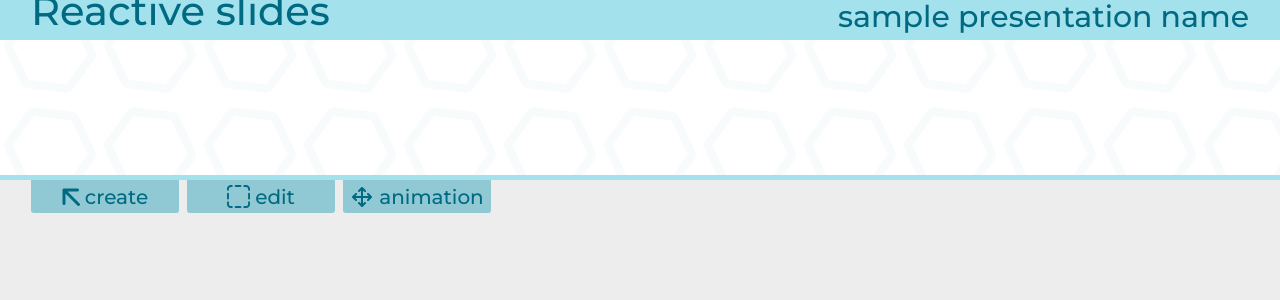
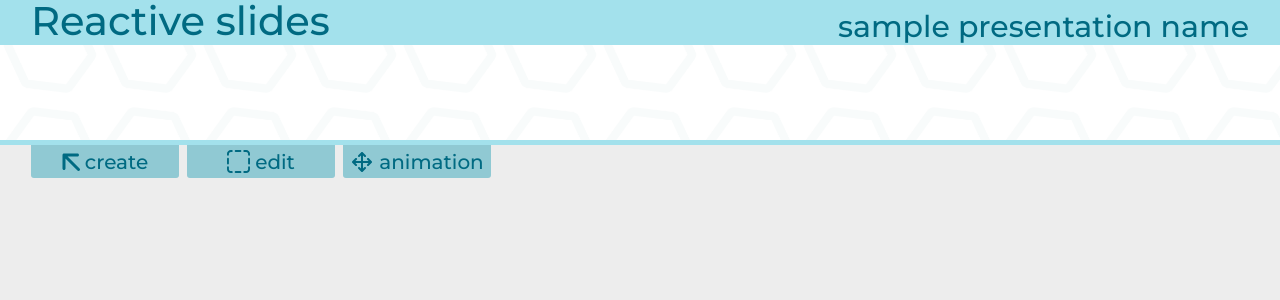
Before and after one commit to dan3rty/Reactive-slides, a React (Create React App) app: page / in a window 1280 px wide. Shown: the top 300 px of the page. Built offline with nearby package versions, Linux system fonts and the light colour scheme.

Commit message:
добавил компонентов

```diff
--- a/src/editor/toolBar/settingBar/SettingBar.css
+++ b/src/editor/toolBar/settingBar/SettingBar.css
@@ -1,6 +1,6 @@
 .SettingBar {
 	width: 100vw;
-	height: 140px;
+	height: 100px;
 	border-bottom: #A3E1EC;
 	border-bottom-width: 5px;
 	border-bottom-style: solid;
--- a/src/editor/toolBar/topBar/TopBar.css
+++ b/src/editor/toolBar/topBar/TopBar.css
@@ -1,12 +1,12 @@
 .TopBar {
 	width: 100vw;
-	height: 40px;
+	height: 45px;
 	background-color: #a3e1ec;
 	display: flex;
 	justify-content: space-between;
 	padding-left: 31px;
 	padding-right: 31px;
-	padding-bottom: 5px;
+	padding-bottom: 0px;
 	box-sizing: border-box;
 	align-items: end;
 }
```
